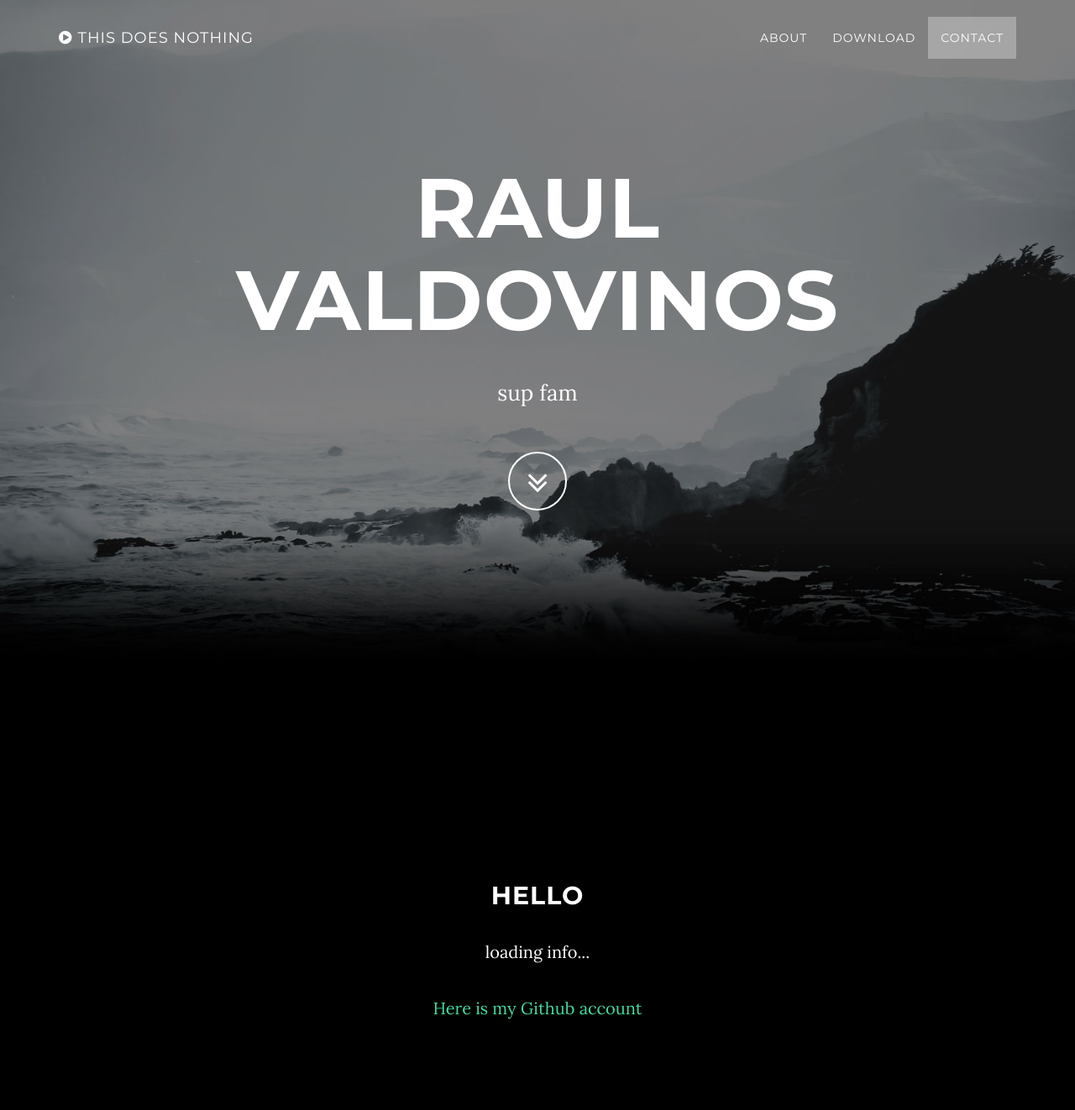
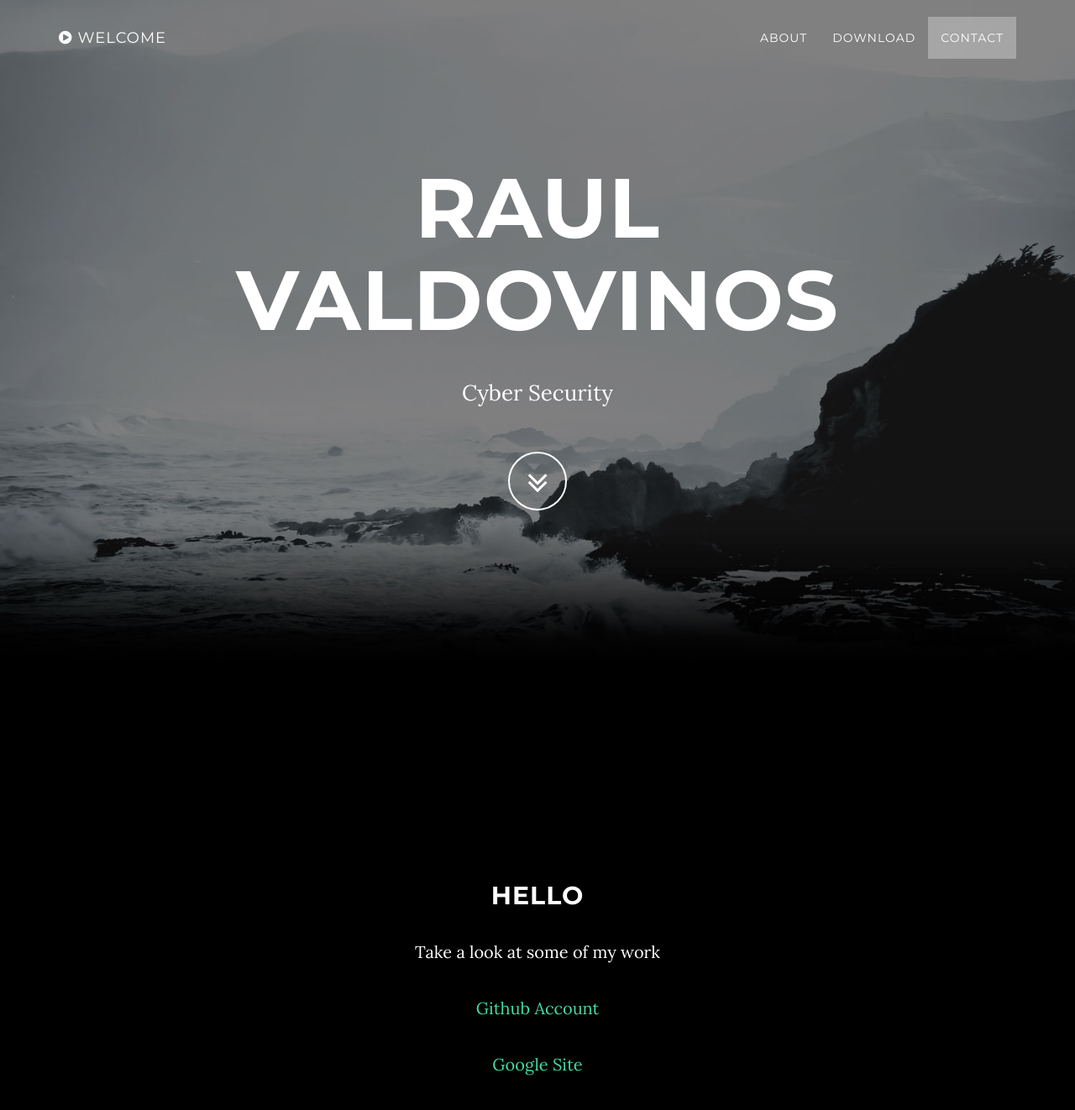
Before and after one commit to RaulValdovinos/raulvaldovinos.github.io, a plain HTML site: page index.html in a window 1280 px wide. Shown: the top 1322 px of the page at 84% size. Drawn offline with Linux system fonts and the light colour scheme.

Commit message:
Update index.html

```diff
--- a/index.html
+++ b/index.html
@@ -41,7 +41,7 @@
                     <i class="fa fa-bars"></i>
                 </button>
                 <a class="navbar-brand page-scroll" href="#page-top">
-                    <i class="fa fa-play-circle"></i>  <span class="light">This does nothing</span>
+                    <i class="fa fa-play-circle"></i>  <span class="light">Welcome</span>
                 </a>
             </div>
 
@@ -75,7 +75,7 @@
                 <div class="row">
                     <div class="col-md-8 col-md-offset-2">
                         <h1 class="brand-heading">Raul Valdovinos</h1>
-                        <p class="intro-text">sup fam</p>
+                        <p class="intro-text">Cyber Security</p>
                         <a href="#about" class="btn btn-circle page-scroll">
                             <i class="fa fa-angle-double-down animated"></i>
                         </a>
@@ -90,9 +90,9 @@
         <div class="row">
             <div class="col-lg-8 col-lg-offset-2">
                 <h2>Hello</h2>
-                <p>loading info...</p>
-                <p><a href="https://github.com/RaulValdovinos">Here is my Github account</a></a></p>
-                <p></p>
+                <p>Take a look at some of my work</p>
+                <p><a href="https://github.com/RaulValdovinos">Github Account</a></a></p>
+                <p><a href="https://sites.google.com/a/tritechsc.org/raulv/">Google Site</a></a></p>
             </div>
         </div>
     </section>
```
